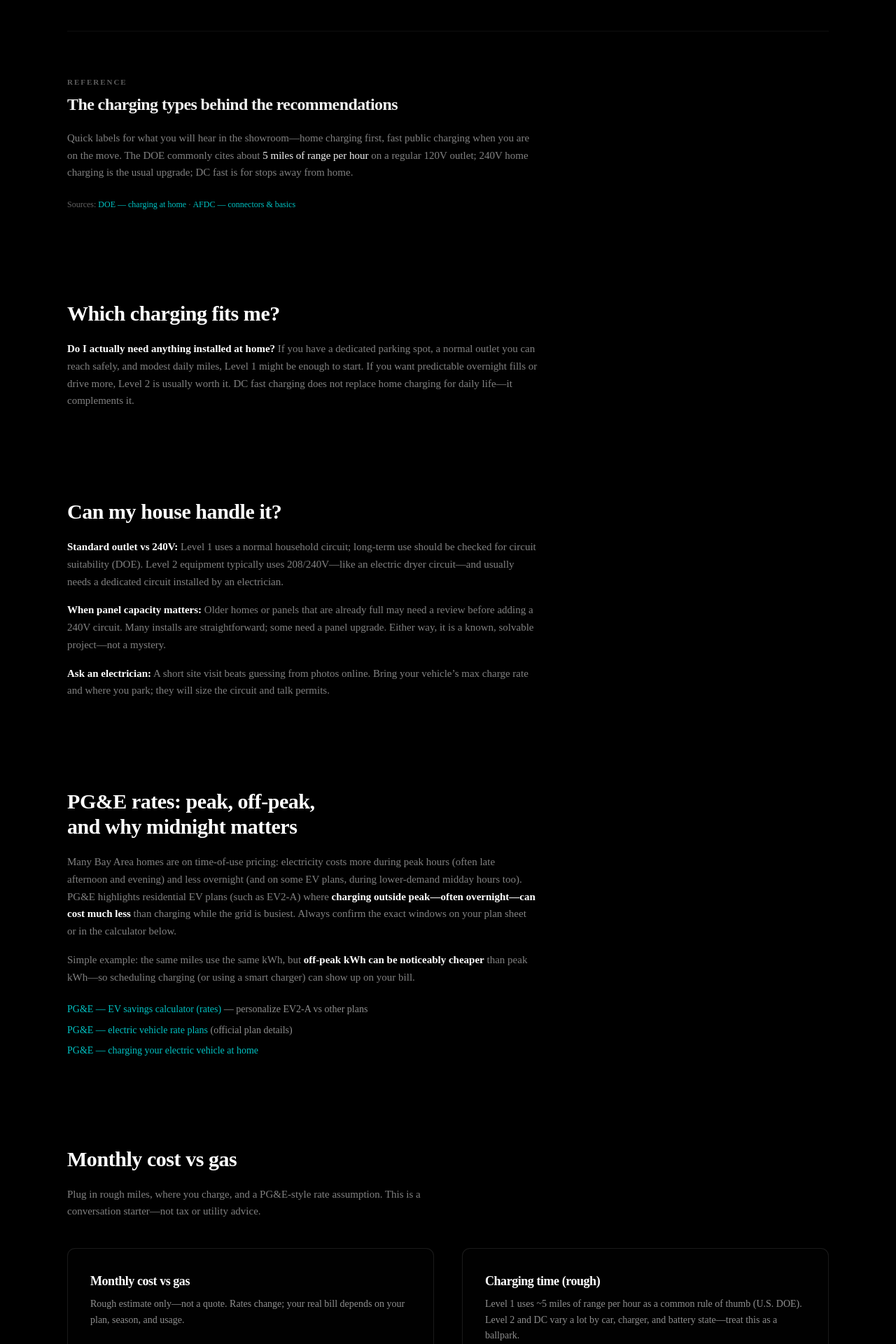
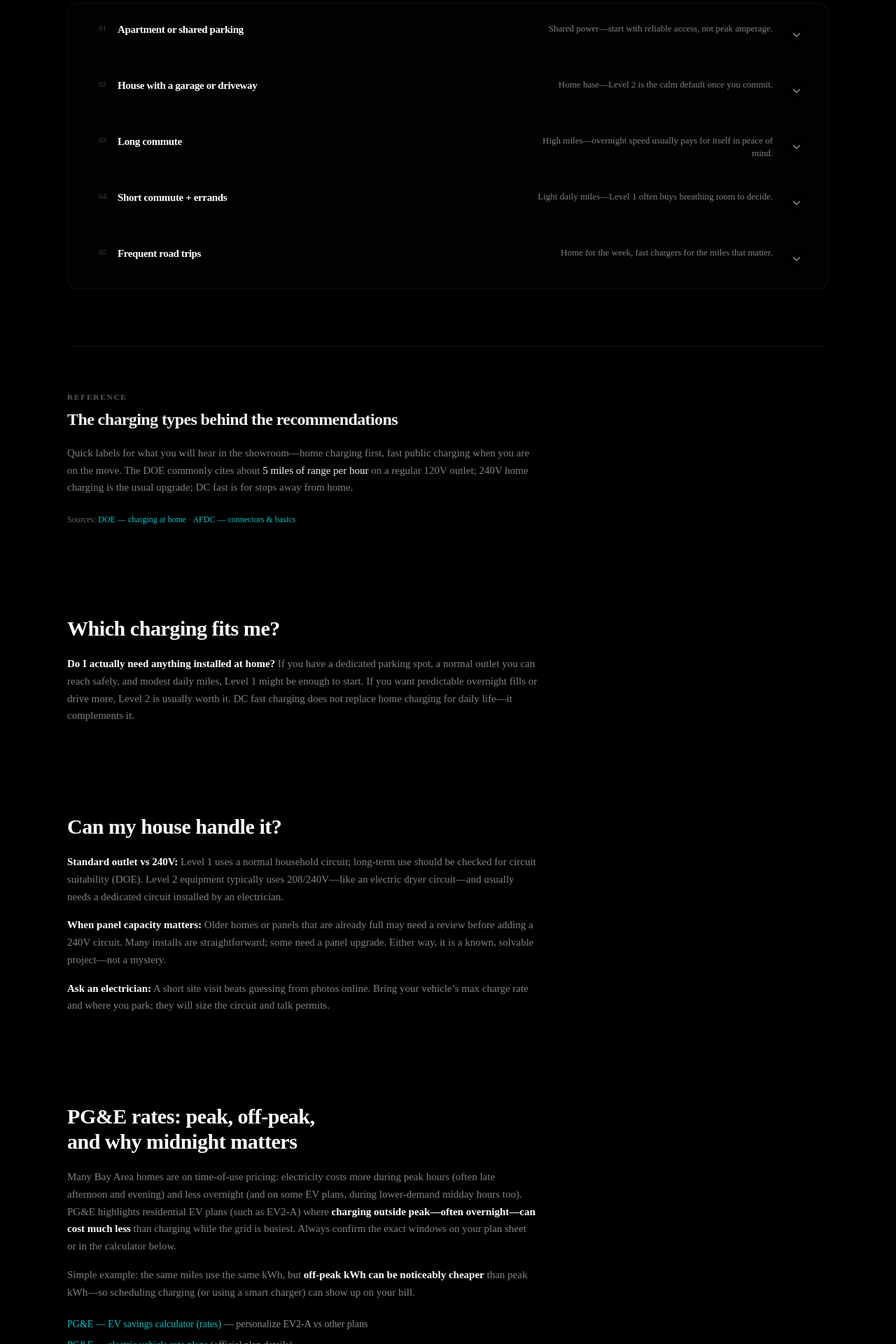
Before and after one commit to codyjay831/EvoMotorsInc, a Next.js app: page /ev-charging in a window 1280 px wide. Shown: the part 1060-2980 px from the top of the page at 70% size. Built offline with nearby package versions, Linux system fonts and the light colour scheme; no server answers.

Commit message:
fix(ev-charging): add missing lifestyle-charging-guide and updated calculators
Made-with: Cursor

```diff
--- a/components/ev-charging/ev-charging-calculators.tsx
+++ b/components/ev-charging/ev-charging-calculators.tsx
@@ -34,6 +34,9 @@ const RATE_PRESETS: { id: string; label: string; perKwh: number; hint: string }[
 
 const PUBLIC_BLEND_PER_KWH = 0.52;
 
+const toolSurfaceClass =
+  "rounded-2xl bg-muted/10 p-6 ring-1 ring-inset ring-white/[0.05] sm:p-8";
+
 export function EvChargingCalculators({ className }: { className?: string }) {
   return (
     <div className={cn("grid gap-10 lg:grid-cols-2", className)}>
@@ -67,10 +70,10 @@ function MonthlyCostEstimator() {
   }, [milesMonth, iceMpg, gasPrice]);
 
   return (
-    <div className="rounded-xl border border-border bg-surface/50 p-6 sm:p-8 space-y-6">
+    <div className={cn(toolSurfaceClass, "space-y-6")}>
       <div>
-        <h2 className="evo-card-title text-foreground">Monthly cost vs gas</h2>
-        <p className="evo-body-sm text-muted-foreground mt-2">
+        <h2 className="text-base font-semibold tracking-tight text-foreground sm:text-lg">Monthly cost vs gas</h2>
+        <p className="mt-2 text-[13px] leading-relaxed text-muted-foreground/90 sm:text-sm">
           Rough estimate only—not a quote. Rates change; your real bill depends on your plan, season, and usage.
         </p>
       </div>
@@ -159,7 +162,7 @@ function MonthlyCostEstimator() {
         )}
 
         {!homeCharging && (
-          <p className="evo-body-sm text-muted-foreground rounded-lg border border-border bg-muted/30 px-3 py-2">
+          <p className="rounded-lg bg-background/40 px-3 py-2.5 text-[13px] leading-relaxed text-muted-foreground/90 ring-1 ring-inset ring-white/[0.05] sm:text-sm">
             Using a higher illustrative rate (~${PUBLIC_BLEND_PER_KWH.toFixed(2)}/kWh) for a public-charging-heavy
             mix. DC fast sessions are often more per kWh than home charging.
           </p>
@@ -191,14 +194,14 @@ function MonthlyCostEstimator() {
         </div>
       </div>
 
-      <div className="rounded-lg border border-primary/25 bg-primary/5 p-4 space-y-2">
-        <p className="evo-body-sm text-foreground">
+      <div className="space-y-2 rounded-xl bg-primary/[0.06] p-4 ring-1 ring-inset ring-primary/15 sm:p-5">
+        <p className="text-[13px] text-foreground sm:text-sm">
           <span className="font-medium">~{kwhMonth.toFixed(0)} kWh</span> / month at this driving level
         </p>
-        <p className="evo-body-sm text-foreground">
+        <p className="text-[13px] text-foreground sm:text-sm">
           <span className="font-medium">~${electricCost.toFixed(0)}</span> / month charging (illustrative)
         </p>
-        <p className="evo-body-sm text-muted-foreground">
+        <p className="text-[13px] text-muted-foreground/90 sm:text-sm">
           vs <span className="text-foreground font-medium">~${gasCost.toFixed(0)}</span> / month gas at {iceMpg}{" "}
           MPG and ${gasPrice.toFixed(2)}/gal
         </p>
@@ -218,10 +221,10 @@ function ChargingTimeEstimator() {
   const hours = milesToAdd > 0 && milesPerHour > 0 ? milesToAdd / milesPerHour : 0;
 
   return (
-    <div className="rounded-xl border border-border bg-surface/50 p-6 sm:p-8 space-y-6">
+    <div className={cn(toolSurfaceClass, "space-y-6")}>
       <div>
-        <h2 className="evo-card-title text-foreground">Charging time (rough)</h2>
-        <p className="evo-body-sm text-muted-foreground mt-2">
+        <h2 className="text-base font-semibold tracking-tight text-foreground sm:text-lg">Charging time (rough)</h2>
+        <p className="mt-2 text-[13px] leading-relaxed text-muted-foreground/90 sm:text-sm">
           Level 1 uses ~5 miles of range per hour as a common rule of thumb (U.S. DOE). Level 2 and DC vary a lot by
           car, charger, and battery state—treat this as a ballpark.
         </p>
@@ -270,8 +273,8 @@ function ChargingTimeEstimator() {
         )}
       </div>
 
-      <div className="rounded-lg border border-border bg-muted/30 p-4">
-        <p className="evo-body text-foreground">
+      <div className="rounded-xl bg-background/35 p-4 ring-1 ring-inset ring-white/[0.06] sm:p-5">
+        <p className="text-[0.9375rem] text-foreground sm:text-base">
           Ballpark time: <span className="font-semibold text-primary">{hours.toFixed(1)} hours</span>
         </p>
         <p className="evo-muted text-xs mt-1">
@@ -286,25 +289,25 @@ function ChargingTimeEstimator() {
 
 export function ChargingChecklistPrint({ className }: { className?: string }) {
   return (
-    <div className={cn("rounded-xl border border-border bg-surface/40 p-6 sm:p-8", className)}>
+    <div className={cn(toolSurfaceClass, className)}>
       <div className="flex flex-col gap-4 sm:flex-row sm:items-start sm:justify-between">
         <div>
-          <h2 className="evo-card-title text-foreground">Installer-ready checklist</h2>
-          <p className="evo-body-sm text-muted-foreground mt-2 max-w-xl">
+          <h2 className="text-base font-semibold tracking-tight text-foreground sm:text-lg">Installer-ready checklist</h2>
+          <p className="mt-2 max-w-xl text-[13px] leading-relaxed text-muted-foreground/90 sm:text-sm">
             Print or save this list for your electrician. It stays high-level on purpose.
           </p>
         </div>
         <button
           type="button"
           onClick={() => window.print()}
-          className="shrink-0 rounded-lg border border-border bg-muted/50 px-4 py-2.5 text-sm font-medium text-foreground transition-colors hover:bg-muted evo-focus-ring"
+          className="shrink-0 rounded-lg bg-background/50 px-4 py-2.5 text-sm font-medium text-foreground ring-1 ring-inset ring-white/[0.08] transition-colors hover:bg-muted/40 evo-focus-ring"
         >
           Print checklist
         </button>
       </div>
       <ul
         id="charging-install-checklist"
-        className="mt-6 space-y-3 evo-body-sm text-muted-foreground list-disc pl-5 print:text-black"
+        className="mt-6 list-disc space-y-2.5 pl-5 text-[13px] leading-relaxed text-muted-foreground/90 sm:text-sm print:text-black"
       >
         <li>Where will the charger or 240V outlet live (indoor wall, garage, carport, driveway)?</li>
         <li>Approximate distance from electrical panel to the parking spot</li>
--- /dev/null
+++ b/components/ev-charging/lifestyle-charging-guide.tsx
@@ -0,0 +1,195 @@
+"use client";
+
+import { useCallback, useId, useState } from "react";
+import { motion, AnimatePresence } from "framer-motion";
+import { ChevronDown } from "lucide-react";
+import { cn } from "@/lib/utils";
+
+type LifestyleScenario = {
+  id: string;
+  title: string;
+  summary: string;
+  chargingFit: string;
+  dailyLife: string;
+  practicalNote: string;
+};
+
+const SCENARIOS: LifestyleScenario[] = [
+  {
+    id: "apartment",
+    title: "Apartment or shared parking",
+    summary: "Shared power—start with reliable access, not peak amperage.",
+    chargingFit:
+      "Level 1 works if you control a safe, dedicated outlet. Otherwise prioritize building Level 2, workplace charging, or a dependable public mix—fast charging fills gaps, not everyday life.",
+    dailyLife:
+      "You plug in when the spot allows and lean on networks when you are out. Most of your savings still come from slower, cheaper kWh whenever you can get them.",
+    practicalNote: "Ask about EV policies and charger waitlists before you move or buy—rules beat specs.",
+  },
+  {
+    id: "house",
+    title: "House with a garage or driveway",
+    summary: "Home base—Level 2 is the calm default once you commit.",
+    chargingFit:
+      "Level 1 can buy time while you plan. Level 2 is what most owners install for predictable overnight fills and winter headroom.",
+    dailyLife:
+      "Pull in, plug in, walk away. Mornings start with a full “tank” without a side trip.",
+    practicalNote: "If you want 240V ready near delivery, line up an electrician quote early—permits take a beat.",
+  },
+  {
+    id: "long-commute",
+    title: "Long commute",
+    summary: "High miles—overnight speed usually pays for itself in peace of mind.",
+    chargingFit:
+      "Level 2 is the comfort pick. Keep DC fast in your pocket for emergencies—not as your primary plan.",
+    dailyLife:
+      "Charging happens while you sleep, not between meetings. You stop thinking about “finding time” to charge.",
+    practicalNote: "Heat, hills, and speed trim range—leave a little buffer in your nightly routine.",
+  },
+  {
+    id: "short-commute",
+    title: "Short commute + errands",
+    summary: "Light daily miles—Level 1 often buys breathing room to decide.",
+    chargingFit:
+      "Level 1 may cover you for a while. Level 2 still wins if you want faster top-ups or bigger weekend swings.",
+    dailyLife:
+      "Short hops mean the pack rarely feels empty; charging feels optional until it suddenly is not—plan one level up.",
+    practicalNote: "Reassess before road-trip season if your weekend miles jump.",
+  },
+  {
+    id: "road-trips",
+    title: "Frequent road trips",
+    summary: "Home for the week, fast chargers for the miles that matter.",
+    chargingFit:
+      "Level 2 at home for the bulk of kWh, plus comfort with DC fast when you are covering distance.",
+    dailyLife:
+      "Weekdays look like any other owner; trip days you plan around short, predictable stops instead of range anxiety.",
+    practicalNote: "Pick one route planner or in-car flow you trust—you will use it more than a spec-sheet kW number.",
+  },
+];
+
+const panelEase = [0.22, 1, 0.36, 1] as const;
+
+const labelClass =
+  "text-[11px] font-semibold uppercase tracking-[0.14em] text-muted-foreground/75";
+
+export function LifestyleChargingGuide({ className }: { className?: string }) {
+  const baseId = useId();
+  const [openId, setOpenId] = useState<string | null>(null);
+
+  const toggle = useCallback((id: string) => {
+    setOpenId((current) => (current === id ? null : id));
+  }, []);
+
+  return (
+    <div
+      className={cn(
+        "rounded-2xl bg-muted/15 p-1.5 sm:p-2 ring-1 ring-inset ring-white/[0.05]",
+        className
+      )}
+    >
+      <div className="flex flex-col gap-1 sm:gap-1.5" role="list">
+        {SCENARIOS.map((item, index) => {
+          const isOpen = openId === item.id;
+          const panelId = `${baseId}-${item.id}-panel`;
+          const headerId = `${baseId}-${item.id}-header`;
+          const n = String(index + 1).padStart(2, "0");
+
+          return (
+            <div
+              key={item.id}
+              role="listitem"
+              className={cn(
+                "rounded-xl transition-[background-color,box-shadow] duration-200 ease-out",
+                isOpen
+                  ? "bg-surface/45 shadow-[inset_0_0_0_1px_rgba(255,255,255,0.07)]"
+                  : "bg-transparent hover:bg-surface/30"
+              )}
+            >
+              <button
+                type="button"
+                id={headerId}
+                aria-expanded={isOpen}
+                aria-controls={panelId}
+                onClick={() => toggle(item.id)}
+                className={cn(
+                  "flex w-full min-h-[3.25rem] sm:min-h-[3.5rem] items-start gap-3 sm:gap-4 px-3.5 py-4 sm:px-5 sm:py-[1.125rem] text-left",
+                  "rounded-xl focus:outline-none focus-visible:ring-2 focus-visible:ring-ring focus-visible:ring-offset-2 focus-visible:ring-offset-background"
+                )}
+              >
+                <span
+                  className="mt-0.5 w-6 shrink-0 text-right text-[11px] font-medium tabular-nums text-muted-foreground/45 sm:w-7"
+                  aria-hidden
+                >
+                  {n}
+                </span>
+
+                <span className="flex min-w-0 flex-1 flex-col gap-1 sm:gap-1.5 sm:flex-row sm:items-start sm:justify-between sm:gap-8">
+                  <span className="text-[0.9375rem] font-semibold leading-snug tracking-tight text-foreground sm:max-w-[min(100%,20rem)] sm:pt-0.5">
+                    {item.title}
+                  </span>
+                  <span className="text-[13px] leading-snug text-muted-foreground/90 sm:max-w-[min(100%,22rem)] sm:pt-0.5 sm:text-right">
+                    {item.summary}
+                  </span>
+                </span>
+
+                <span
+                  className={cn(
+                    "mt-0.5 flex size-9 shrink-0 items-center justify-center rounded-full transition-colors duration-200",
+                    isOpen ? "bg-primary/15 text-primary" : "bg-background/40 text-muted-foreground"
+                  )}
+                  aria-hidden
+                >
+                  <motion.span
+                    animate={{ rotate: isOpen ? 180 : 0 }}
+                    transition={{ duration: 0.26, ease: panelEase }}
+                    className="flex"
+                  >
+                    <ChevronDown className="size-[1.125rem]" strokeWidth={2} />
+                  </motion.span>
+                </span>
+              </button>
+
+              <AnimatePresence initial={false}>
+                {isOpen && (
+                  <motion.div
+                    id={panelId}
+                    role="region"
+                    aria-labelledby={headerId}
+                    initial={{ height: 0, opacity: 0 }}
+                    animate={{ height: "auto", opacity: 1 }}
+                    exit={{ height: 0, opacity: 0 }}
+                    transition={{ duration: 0.3, ease: panelEase }}
+                    className="overflow-hidden"
+                  >
+                    <div className="mx-3.5 mb-4 border-t border-white/[0.06] pt-4 sm:mx-5 sm:mb-5 sm:pt-5">
+                      <div className="grid max-w-2xl gap-5 pl-0 sm:pl-10">
+                        <div>
+                          <p className={labelClass}>Likely charging fit</p>
+                          <p className="mt-2 text-[13px] leading-relaxed text-muted-foreground sm:text-sm">
+                            {item.chargingFit}
+                          </p>
+                        </div>
+                        <div>
+                          <p className={labelClass}>What daily life feels like</p>
+                          <p className="mt-2 text-[13px] leading-relaxed text-muted-foreground sm:text-sm">
+                            {item.dailyLife}
+                          </p>
+                        </div>
+                        <div>
+                          <p className={labelClass}>Practical note</p>
+                          <p className="mt-2 text-[13px] leading-relaxed text-muted-foreground sm:text-sm">
+                            {item.practicalNote}
+                          </p>
+                        </div>
+                      </div>
+                    </div>
+                  </motion.div>
+                )}
+              </AnimatePresence>
+            </div>
+          );
+        })}
+      </div>
+    </div>
+  );
+}
```
